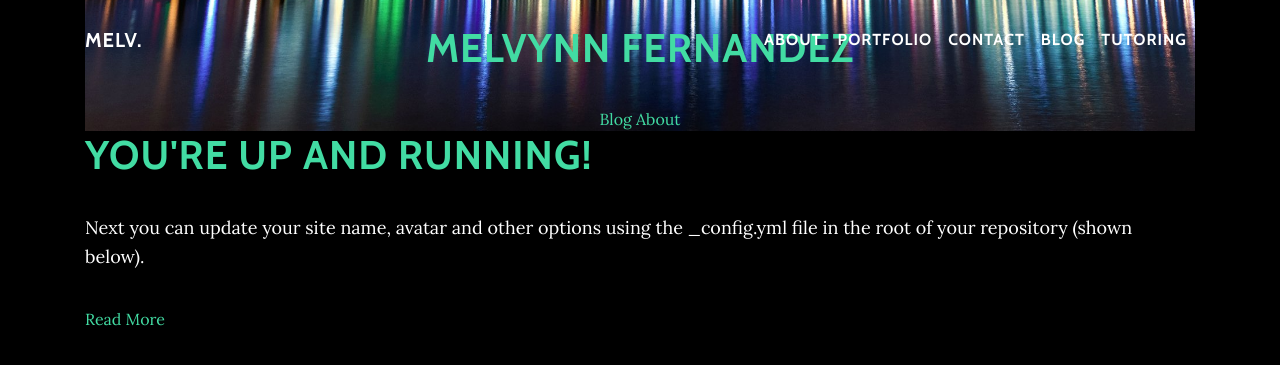
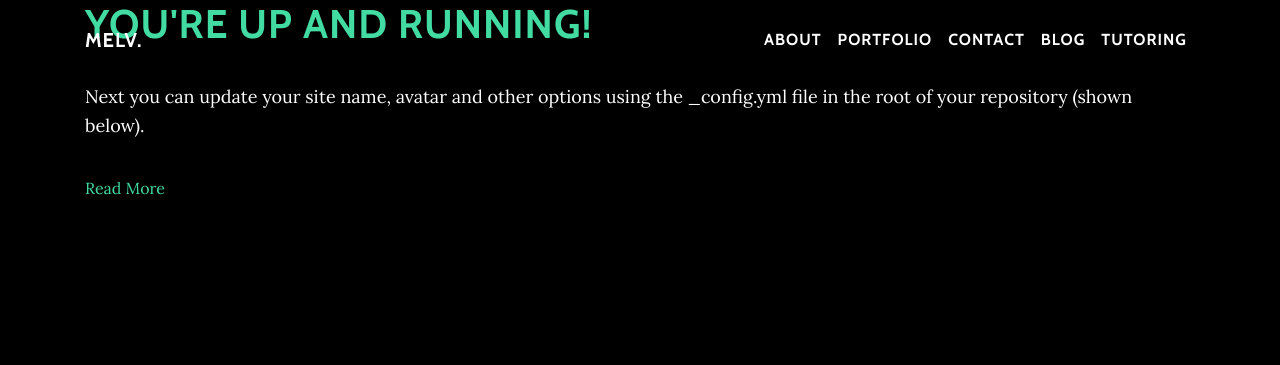
Before and after one commit to melvfnz/melvfnz.github.io, a Jekyll site: the page built from blog-update.html, in a window 1280 px wide. Shown: the top 365 px of the page. Built offline with Jekyll 4.4.1, drawn with Linux system fonts in a browser that asks for light colours.

Commit message:
Update default.html

```diff
--- a/_layouts/default.html
+++ b/_layouts/default.html
@@ -2,40 +2,8 @@
 <!DOCTYPE html>
 <html>
   {%- include header.html -%}
-  <head>
-    <title>{% if page.title %}{{ page.title }} – {% endif %}{{ site.name }} – {{ site.description }}</title>
-
-
-    <!--[if lt IE 9]>
-      <script src="http://html5shiv.googlecode.com/svn/trunk/html5.js"></script>
-    <![endif]-->
-
-    <!--link rel="stylesheet" type="text/css" href="{{ site.baseurl }}/style.css" /-->
-    <!--link rel="alternate" type="application/rss+xml" title="{{ site.name }} - {{ site.description }}" href="{{ site.baseurl }}/feed.xml" /-->
-
-    <!-- Created with Jekyll Now - http://github.com/barryclark/jekyll-now -->
-  </head>
-
   <body>
-    <div class="wrapper-masthead">
-      <div class="container">
-        <header class="masthead clearfix">
-          <a href="{{ site.baseurl }}/" class="site-avatar"><img src="{{ site.avatar }}" /></a>
-
-          <div class="site-info">
-            <h1 class="site-name"><a href="{{ site.baseurl }}/">{{ site.name }}</a></h1>
-            <p class="site-description">{{ site.description }}</p>
-          </div>
-
-          <nav>
-            <a href="{{ site.baseurl }}/">Blog</a>
-            <a href="{{ site.baseurl }}/about">About</a>
-          </nav>
-        </header>
-      </div>
-    </div>
-
-    <div id="main" role="main" class="container">
+  <div id="main" role="main" class="container">
       {{ content }}
     </div>
 
```
